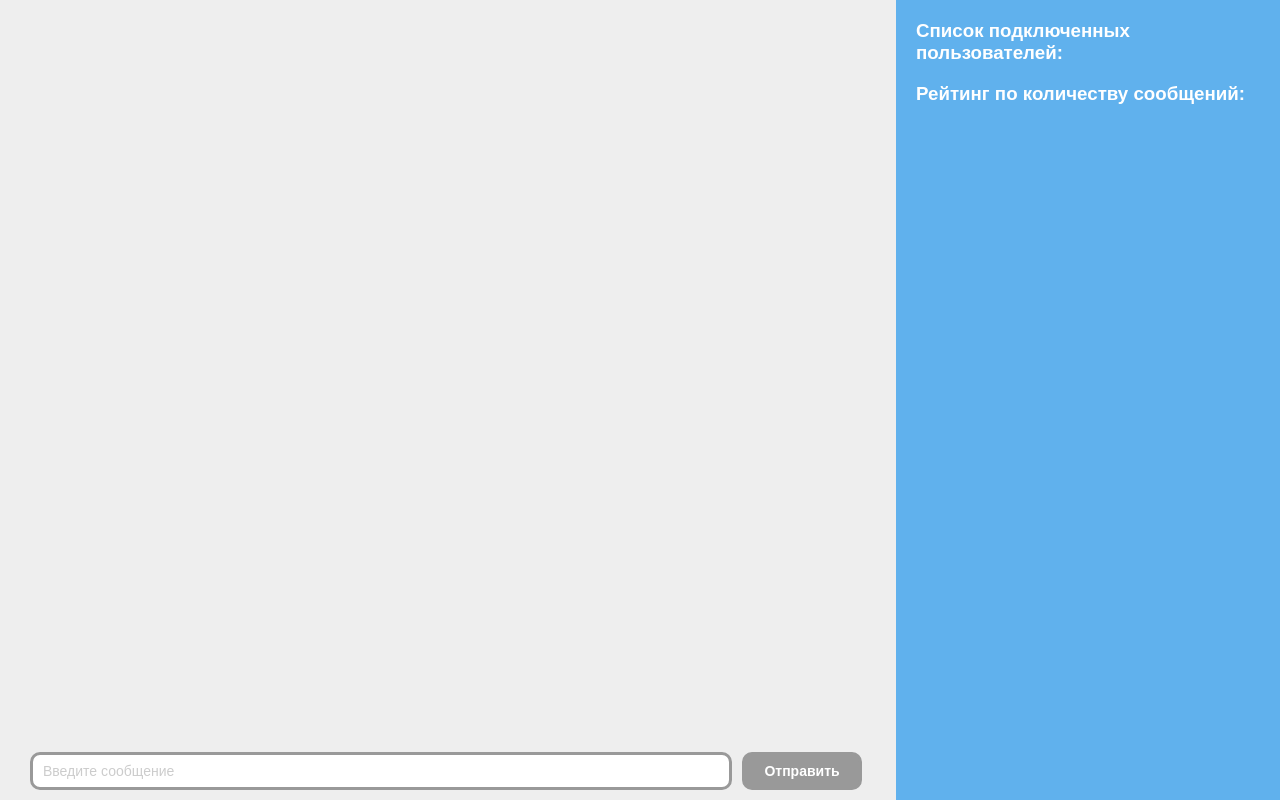
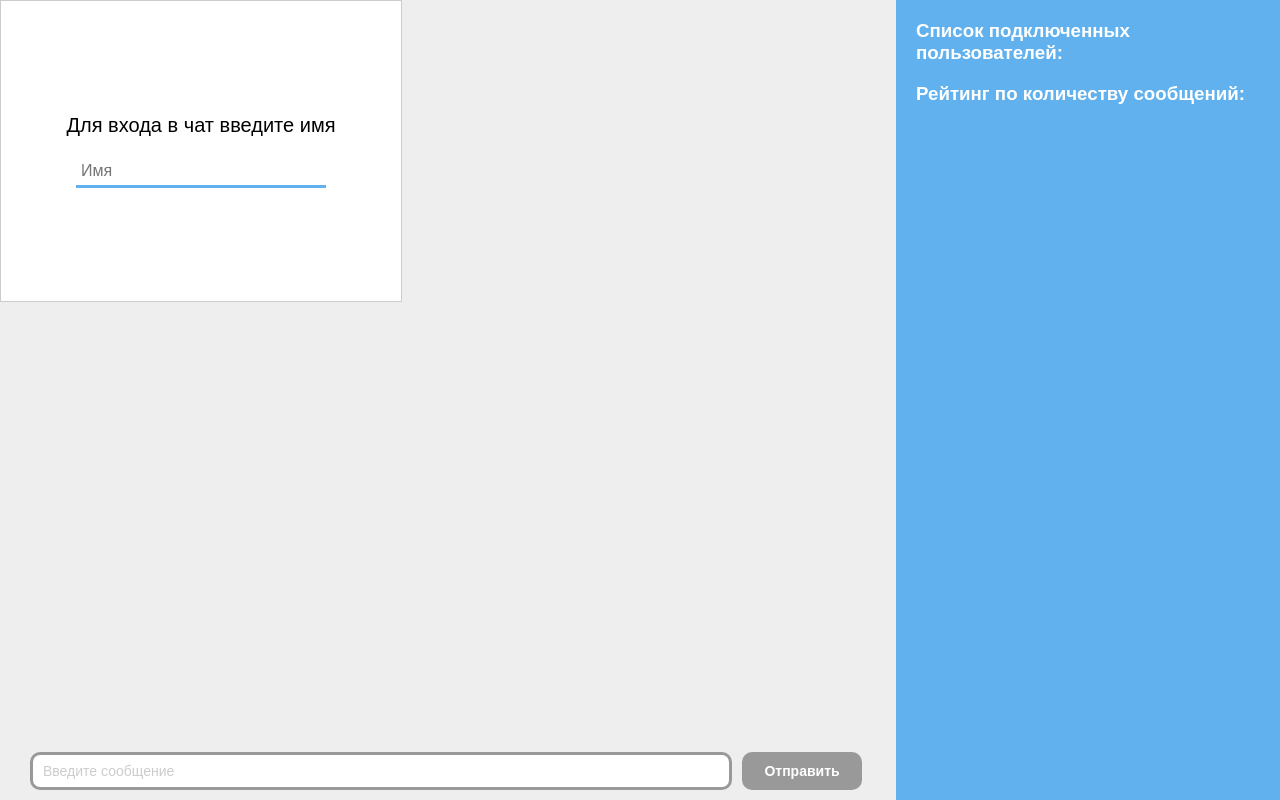
Before and after one commit to NataliShip/chat-react-redux-websocket, a React app: page / in a window 1280 px wide. Built offline with nearby package versions, Linux system fonts and the light colour scheme.

Commit message:
feat (chat) add login form and addUser method

```diff
--- a/src/App.js
+++ b/src/App.js
@@ -3,11 +3,13 @@ import './scss/app.scss';
 import { Chat } from './containers/Chat';
 import { Sidebar } from "./containers/Sidebar";
 import { AddNewMessage } from "./containers/AddNewMessage";
+import { Login } from "./containers/Login";
 
 class App extends Component {
   render() {
     return (
       <div className="app">
+        <Login />
         <div className='app__chatbox'>
           <Chat/>
           <AddNewMessage/>
--- a/src/components/AddNewMessage.js
+++ b/src/components/AddNewMessage.js
@@ -4,7 +4,7 @@ import PropTypes from 'prop-types';
 class AddNewMessage extends Component {
   sendMessage = (e) => {
     if (e.key === 'Enter' || e.type === 'click') {
-      this.props.dispatch(this.input.value, 'Я')
+      this.props.addMessage(this.input.value, 'Я')
       this.input.value = ''
     }
   }
@@ -31,7 +31,7 @@ class AddNewMessage extends Component {
 }
 
 AddNewMessage.propTypes = {
-  dispatch: PropTypes.func.isRequired
+  addMessage: PropTypes.func.isRequired
 }
 
 export default AddNewMessage;
--- /dev/null
+++ b/src/components/Login.js
@@ -0,0 +1,26 @@
+import React from 'react';
+import PropTypes from 'prop-types';
+
+const Login = (props) => {
+  return (
+    <div className='login'>
+      <span className='login__header'>Для входа в чат введите имя</span>
+      <input
+        onKeyPress={(e) => {
+          if (e.key === 'Enter') {
+            props.addUser(e.currentTarget.value)
+            e.currentTarget.value = ''
+          }
+        }}
+        className='login__input'
+        placeholder='Имя'
+        type="text"
+      />
+    </div>
+  )
+}
+
+Login.propTypes = {
+  addUser: PropTypes.func.isRequired
+}
+export default Login;
--- a/src/containers/AddNewMessage.js
+++ b/src/containers/AddNewMessage.js
@@ -3,7 +3,7 @@ import AddNewMessageComponent from '../components/AddNewMessage'
 import { addMessage } from "../store/actions";
 
 const mapDispatchToProps = dispatch => ({
-  dispatch: (message, author) => {
+  addMessage: (message, author) => {
     dispatch(addMessage(message, author))
   }
 })
--- /dev/null
+++ b/src/containers/Login.js
@@ -0,0 +1,11 @@
+import { connect } from 'react-redux';
+import LoginComponent from '../components/Login'
+import { addUser } from "../store/actions";
+
+const mapDispatchToProps = dispatch => ({
+  addUser: (name) => {
+    dispatch(addUser(name))
+  }
+})
+
+export const Login = connect(() => ({}), mapDispatchToProps)(LoginComponent)
--- a/src/scss/app.scss
+++ b/src/scss/app.scss
@@ -2,6 +2,7 @@
 @import "chat.scss";
 @import "sidebar.scss";
 @import "add-new-message";
+@import "login";
 
 html, body, #root {
   height: 100%;
@@ -16,6 +17,7 @@ body {
   font-family: Arial, "Helvetica Neue", Helvetica, sans-serif;
   display: flex;
   flex-direction: row;
+  position: relative;
 
   &__chatbox {
     position: relative;
--- /dev/null
+++ b/src/scss/login.scss
@@ -0,0 +1,25 @@
+.login {
+  position: absolute;
+  width: 400px;
+  height: 300px;
+  z-index: 10;
+  background: $white-color;
+  border: 1px solid $light-grey-color;
+  display: flex;
+  flex-direction: column;
+  align-items: center;
+  justify-content: center;
+
+  &__header {
+    font-size: 20px;
+    margin-bottom: 20px;
+  }
+  &__input {
+    width: 240px;
+    border: none;
+    border-bottom: 3px solid $blue-color;
+    outline: none;
+    font-size: 16px;
+    padding: 5px;
+  }
+}
```
